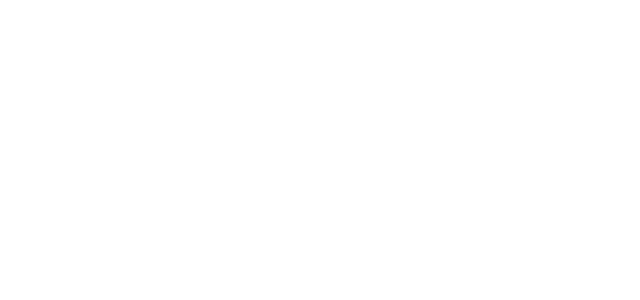
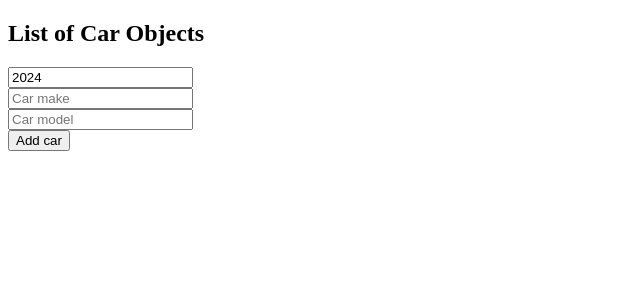
Before and after one commit to lukamrko/brocode-react-course, a React (Vite) app in the folder my-react-app/: page / in a window 1280 px wide. Shown: the top 300 px of the page, without its empty margins (0-640 px from the left). Built offline with nearby package versions, Linux system fonts and the light colour scheme.

Commit message:
Lection finish

```diff
--- a/my-react-app/src/App.jsx
+++ b/my-react-app/src/App.jsx
@@ -1,6 +1,9 @@
+import MyComponent from "./MyComponent";
+
 function App() {
 	return (
 		<>
+			<MyComponent />
 		</>
 	);
 }
--- /dev/null
+++ b/my-react-app/src/MyComponent.jsx
@@ -0,0 +1,53 @@
+import { useState } from 'react'
+
+function MyComponent() {
+    const [cars, setCars] = useState([]);
+    const [carYear, setCarYear] = useState(new Date().getFullYear());
+    const [carMake, setCarMake] = useState("");
+    const [carModel, setCarModel] = useState("");
+
+    function handleAddCar() {
+        const newCar = {
+            year: carYear,
+            make: carMake,
+            model: carModel
+        };
+
+        setCars(c => [...c, newCar]);
+
+        setCarYear(new Date().getFullYear());
+        setCarMake("");
+        setCarModel("");
+    }
+
+    function handleRemoveCar(index) {
+        setCars(c => c.filter((_, i) => i !== index));
+    }
+
+    function handleYearChange(event) {
+        setCarYear(event.target.value);
+    }
+
+    function handleMakeChange(event) {
+        setCarMake(event.target.value);
+    }
+
+    function handleModelChange(event) {
+        setCarModel(event.target.value);
+    }
+
+    return (
+        <div>
+            <h2>List of Car Objects</h2>
+            <ul>
+                {cars.map((car, index) => <li key={index} onClick={() => handleRemoveCar(index)}>{car.year} {car.make} {car.model}</li>)}
+            </ul>
+            <input placeholder="Car year" type="number" value={carYear} onChange={handleYearChange} /><br />
+            <input placeholder="Car make" type="text" value={carMake} onChange={handleMakeChange} /><br />
+            <input placeholder="Car model" type="text" value={carModel} onChange={handleModelChange} /><br />
+            <button onClick={handleAddCar}>Add car</button>
+        </div>
+    );
+}
+
+export default MyComponent
```
Also changed, not shown: 1 other file (tests, documents, lock files or other folders).
